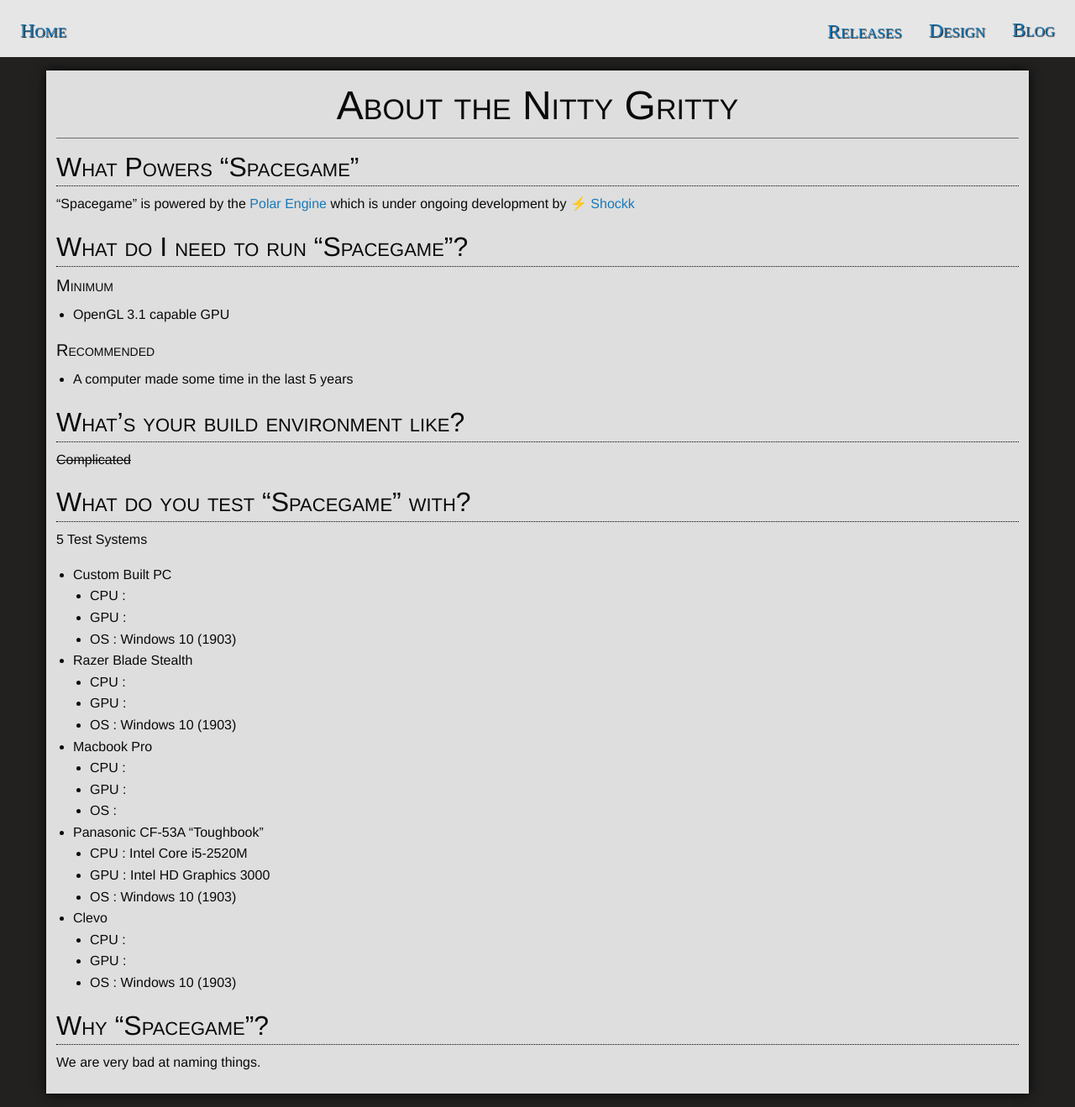
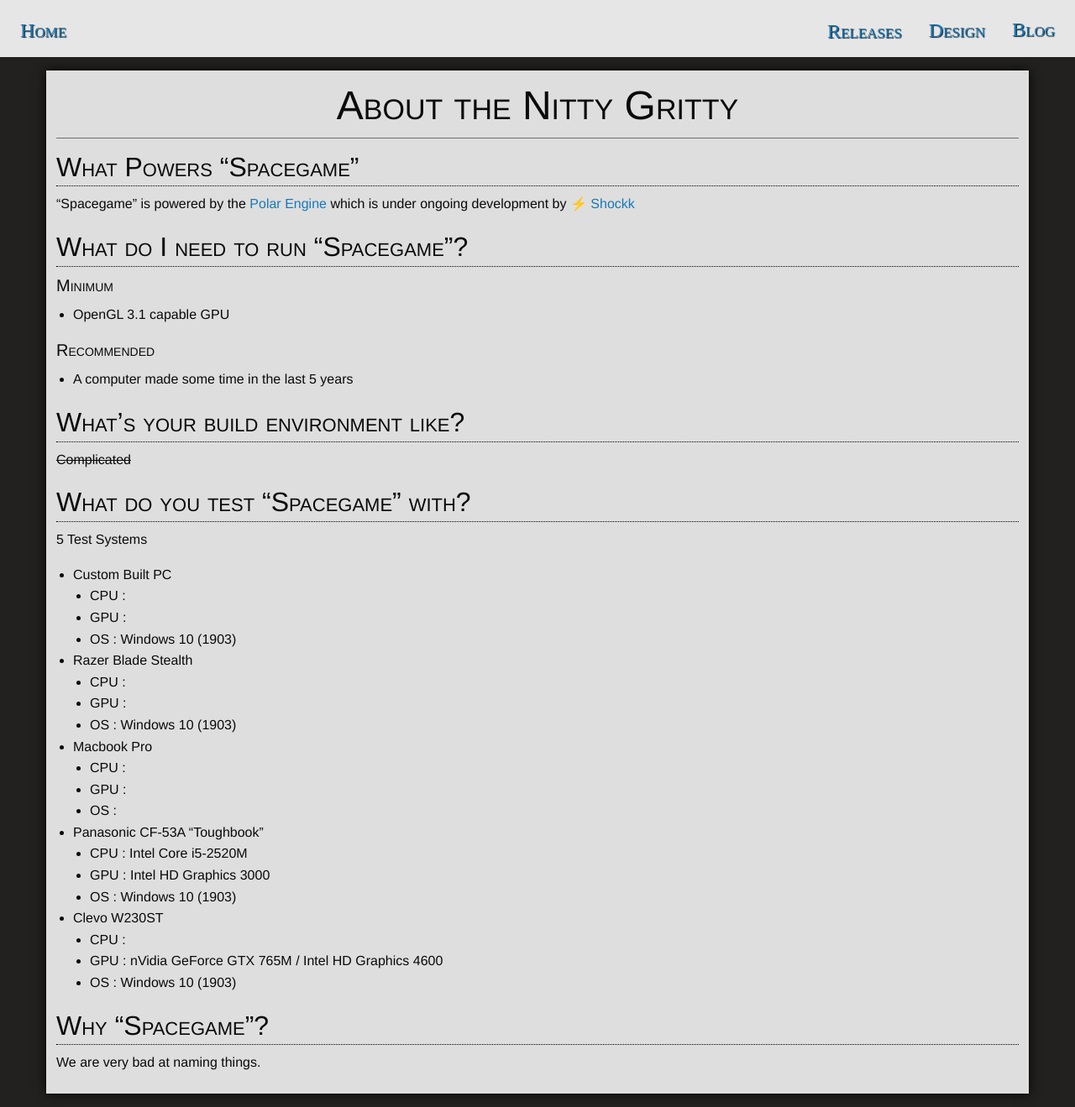
Before and after one commit to ori-sky/polar-space, a Jekyll site: the page built from designs/about.md, in a window 1280 px wide. Shown: the whole page at 84% size. Built offline with Jekyll 4.4.1, drawn with Linux system fonts in a browser that asks for light colours; nearby versions of some CDN libraries; some web fonts are replaced; our own code applies the rules of GitHub Pages for plain Markdown files; library files that are not in the unit come from our copies.

Commit message:
Update about.md
updated some system specs

```diff
--- a/designs/about.md
+++ b/designs/about.md
@@ -46,9 +46,9 @@ title: About the Nitty Gritty
   - CPU : Intel Core i5-2520M
   - GPU : Intel HD Graphics 3000
   - OS : Windows 10 (1903)
-- Clevo
+- Clevo W230ST
   - CPU :
-  - GPU :
+  - GPU : nVidia GeForce GTX 765M / Intel HD Graphics 4600
   - OS : Windows 10 (1903)
 
 # Why "Spacegame"?
```
